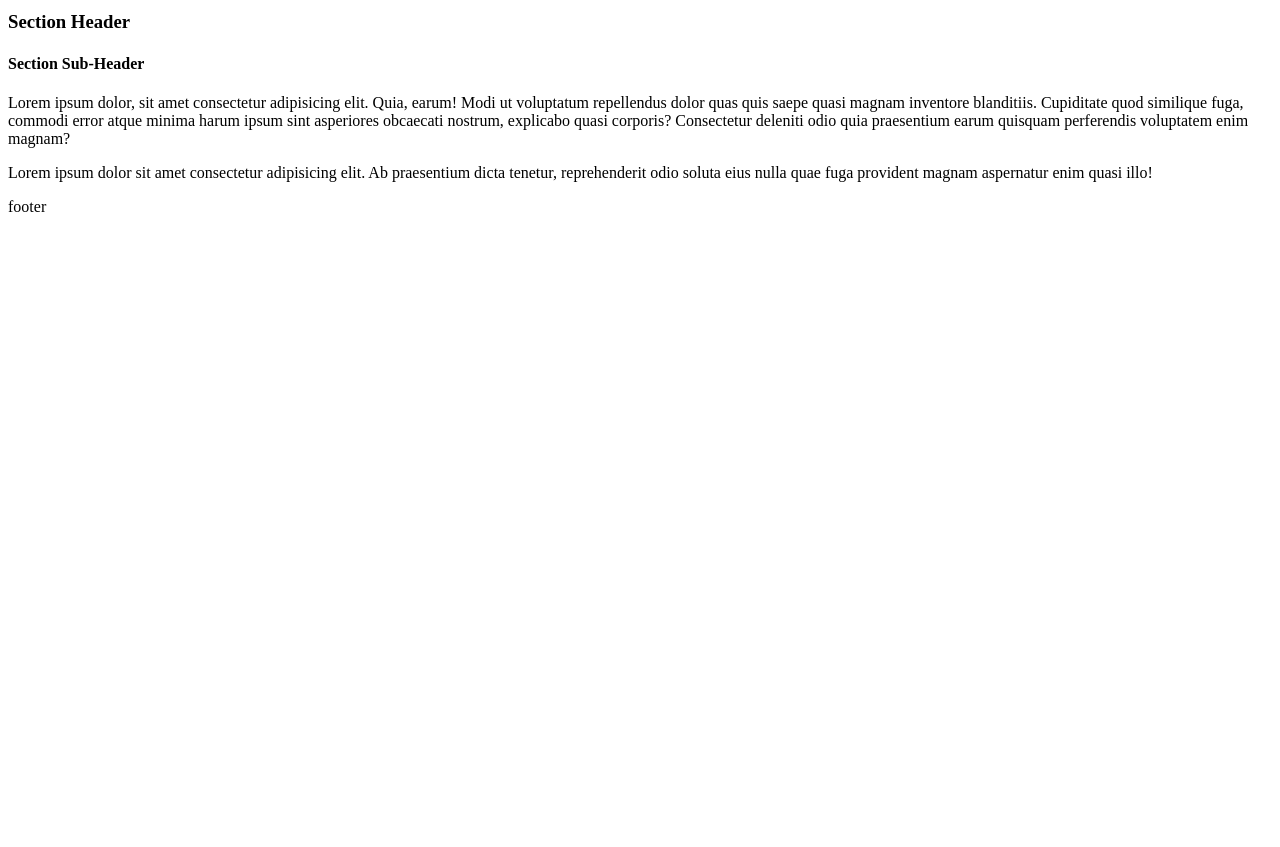
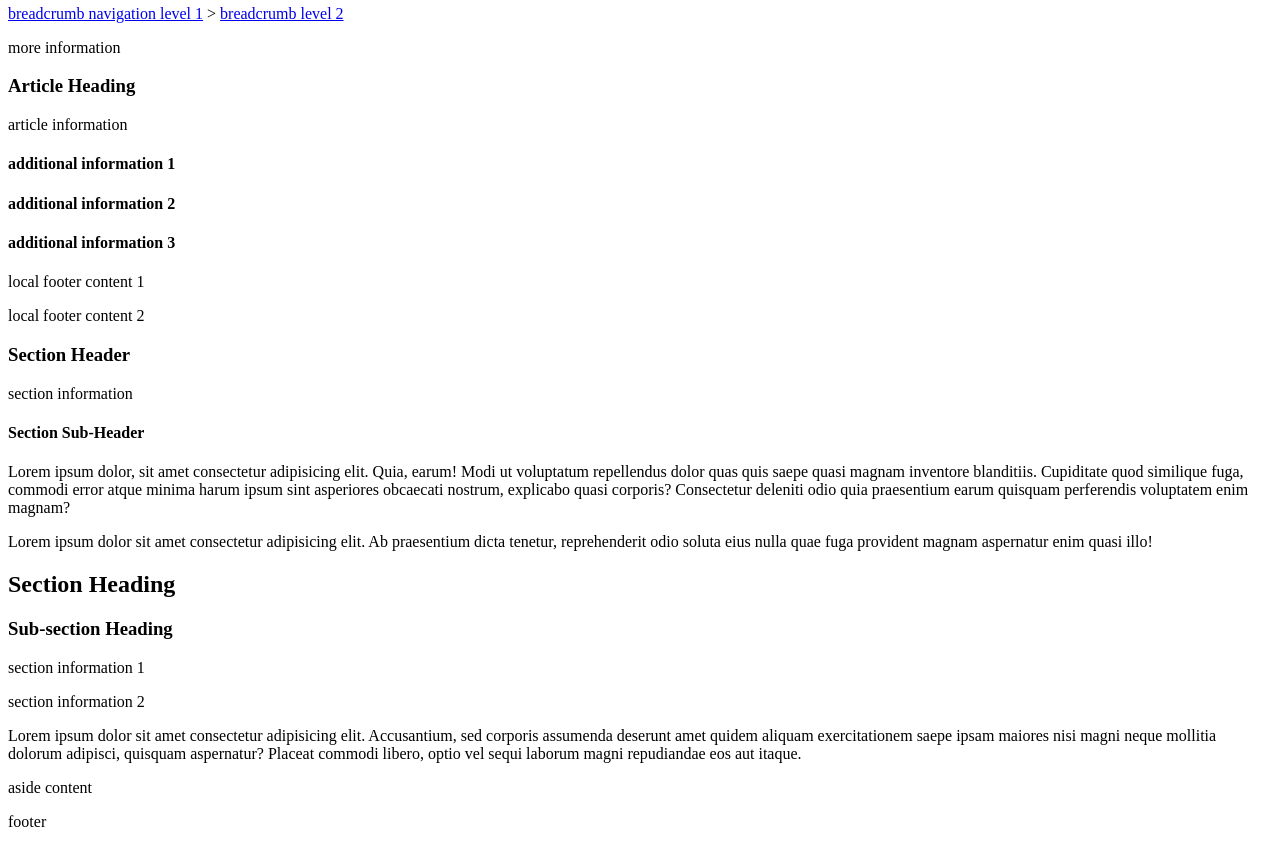
Before and after one commit to robert-laws/semantic-html-lynda, a plain HTML site: page index.html in a window 1280 px wide. Shown: the part 248-1095 px from the top of the page. Before the commit the page ends 800 px from the top, so only its background shows below. Drawn offline with Linux system fonts and the light colour scheme.

Commit message:
headers and footers in document flow

```diff
--- a/index.html
+++ b/index.html
@@ -1,39 +1,95 @@
 <!DOCTYPE html>
 <html lang="en">
+
 <head>
   <meta charset="UTF-8">
   <meta name="viewport" content="width=device-width, initial-scale=1.0">
   <meta http-equiv="X-UA-Compatible" content="ie=edge">
   <title>HTML5 Semantics</title>
 </head>
+
 <body>
   <header>
     <h1>Main Heading</h1>
+    <p>Main Tagline</p>
     <nav>
       <ul>
-        <li><a href="#">item 1</a></li>
-        <li><a href="#">item 2</a></li>
-        <li><a href="#">item 3</a></li>
-        <li><a href="#">item 4</a></li>
+        <li>
+          <a href="#">item 1</a>
+        </li>
+        <li>
+          <a href="#">item 2</a>
+        </li>
+        <li>
+          <a href="#">item 3</a>
+        </li>
+        <li>
+          <a href="#">item 4</a>
+        </li>
       </ul>
     </nav>
   </header>
   <main>
-    <h2>Second-Level Heading</h2>
+    <header>
+      <h2>Second-Level Heading</h2>
+      <p>
+        <a href="#">breadcrumb navigation level 1</a> >
+        <a href="#">breadcrumb level 2</a>
+      </p>
+      <p>more information</p>
+    </header>
+
     <article>
-      <h3>Article Heading</h3>
+      <header>
+        <h3>Article Heading</h3>
+        <p>article information</p>
+      </header>
+      <h4>additional information 1</h4>
+      <h4>additional information 2</h4>
+      <h4>additional information 3</h4>
+      <footer>
+        <p>local footer content 1</p>
+        <p>local footer content 2</p>
+      </footer>
+
       <section>
-        <h3>Section Header</h3>
+        <header>
+          <h3>Section Header</h3>
+          <p>section information</p>
+        </header>
+
         <article>
           <h4>Section Sub-Header</h4>
-          <p>Lorem ipsum dolor, sit amet consectetur adipisicing elit. Quia, earum! Modi ut voluptatum repellendus dolor quas quis saepe quasi magnam inventore blanditiis. Cupiditate quod similique fuga, commodi error atque minima harum ipsum sint asperiores obcaecati nostrum, explicabo quasi corporis? Consectetur deleniti odio quia praesentium earum quisquam perferendis voluptatem enim magnam?</p>
-          <p>Lorem ipsum dolor sit amet consectetur adipisicing elit. Ab praesentium dicta tenetur, reprehenderit odio soluta eius nulla quae fuga provident magnam aspernatur enim quasi illo!</p>
+          <p>Lorem ipsum dolor, sit amet consectetur adipisicing elit. Quia, earum! Modi ut voluptatum repellendus dolor quas
+            quis saepe quasi magnam inventore blanditiis. Cupiditate quod similique fuga, commodi error atque minima harum
+            ipsum sint asperiores obcaecati nostrum, explicabo quasi corporis? Consectetur deleniti odio quia praesentium
+            earum quisquam perferendis voluptatem enim magnam?</p>
+          <p>Lorem ipsum dolor sit amet consectetur adipisicing elit. Ab praesentium dicta tenetur, reprehenderit odio soluta
+            eius nulla quae fuga provident magnam aspernatur enim quasi illo!</p>
         </article>
       </section>
     </article>
   </main>
+
+  <section>
+    <h2>Section Heading</h2>
+    <article>
+      <header>
+        <h3>Sub-section Heading</h3>
+        <p>section information 1</p>
+        <p>section information 2</p>
+      </header>
+      <p>Lorem ipsum dolor sit amet consectetur adipisicing elit. Accusantium, sed corporis assumenda deserunt amet quidem aliquam
+        exercitationem saepe ipsam maiores nisi magni neque mollitia dolorum adipisci, quisquam aspernatur? Placeat commodi
+        libero, optio vel sequi laborum magni repudiandae eos aut itaque.</p>
+    </article>
+  </section>
+  <aside>
+    <p>aside content</p>
+  </aside>
   <footer>
     <p>footer</p>
   </footer>
 </body>
+
 </html>
```
